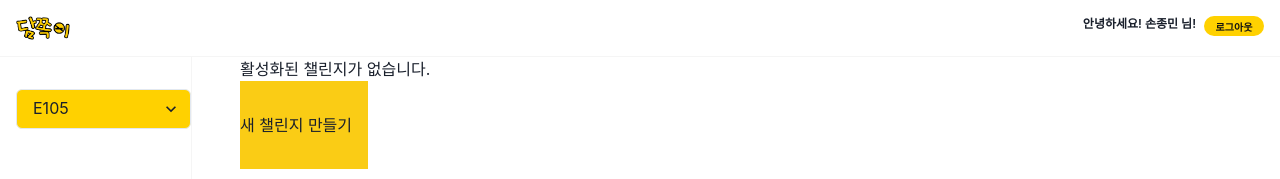
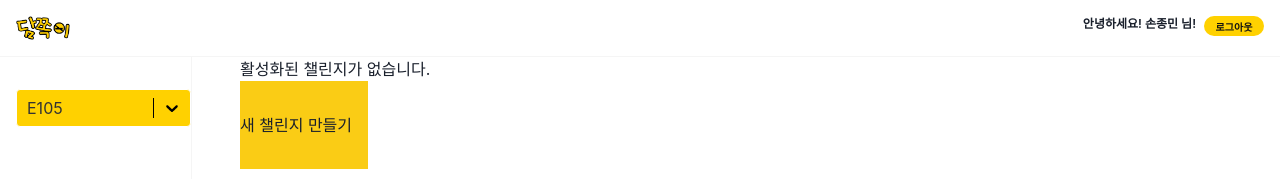
Before and after one commit to damjjok/damjjok, a React (Create React App) app in the folder client/: page /group/1/empty-challenge in a window 1280 px wide. Shown: the top 179 px of the page. Built offline with nearby package versions, Linux system fonts and the light colour scheme.

Commit message:
GroupList 스타일 적용

```diff
--- a/client/src/pages/group-space/sidebar/group-list/GroupList.js
+++ b/client/src/pages/group-space/sidebar/group-list/GroupList.js
@@ -1,55 +1,81 @@
-import { Menu, MenuButton, MenuList, MenuItem, Button, Select } from "@chakra-ui/react";
+import { Menu, MenuButton, MenuList, MenuItem, Button } from "@chakra-ui/react";
 import { ChevronDownIcon } from "@chakra-ui/icons";
 import { useRecoilValue } from "recoil";
 import { currentGroupState } from "../../../../contexts/User";
 import { useState } from "react";
+import Select from "react-select";
 
 //테스트를 위한 더미 데이터
 const groupItems = ['E105', 'E106', 'E107']
 
 
 function GroupList() {
+    // react-select 활용을 위한 option 배열 만들기
+    const options = groupItems.map((item, index) => (
+        { value: item, label: item }
+    ));
     const currentGroup = useRecoilValue(currentGroupState);
     // 더미데이터이므로 더미데이터[0]으로 초기값 설정, 이후 props나 recoilstate 기반으로 선택한 그룹명이 표시될 수 있도록 수정해야 함
-    const [selectedGroup, setSelectedGroup] = useState(groupItems[0]);
+    const [selectedGroup, setSelectedGroup] = useState(options[0]);
+
+    // 나중에 styledComponent로 분리해줄 것.
+    const customStyles = {
+        control: (base, state) => ({
+            ...base,
+            backgroundColor: '#FFD100',
+            borderColor: 'white', // 프레임 색상을 흰색으로 설정
+            boxShadow: state.isFocused ? 0 : 0, // 포커스 시 테두리 색상 제거
+            "&:hover": {
+                borderColor: "white" // 마우스 호버 시 테두리 색상 유지
+            }
+        }),
+        option: (styles, { isFocused, isSelected }) => {
+            return {
+                ...styles,
+                backgroundColor: isSelected ? '#FFD100' : isFocused ? 'rgba(255, 209, 0, 0.5)' : null,
+                color: 'black',
+                cursor: 'pointer',
+                "&:hover": {
+                    backgroundColor: 'rgba(255, 209, 0, 0.5)',
+                }
+            };
+        },
+        dropdownIndicator: (base) => ({
+            ...base,
+            color: "black", // dropdown indicator 색상을 흰색으로 설정
+        }),
+        indicatorSeparator: (base) => ({
+            ...base,
+            backgroundColor: 'black', // 구분선 색상을 흰색으로 설정
+        }),
+    };
+
     return (
-        // <Menu>
-        //     <MenuButton
-        //         as={Button}
-        //         colorScheme="yellow"
-        //         rightIcon={<ChevronDownIcon />}
-        //     >
-        //         {selectedGroup || currentGroup.groupName}
-        //     </MenuButton>
-        //     <MenuList>
-        //     {
-        //     groupItems.map((item, index) => (
-        //         <MenuItem minH="48px" key={index} onClick={() => setSelectedGroup(item)}>
-        //             <span>{item}</span>
-                    /* 해당 그룹으로 가도록 링크도 달아줘야 함 */
-                /* </MenuItem>
-            ))
-        }
-            </MenuList>
-        </Menu> */
+
+        // Chakra UI Selector 활용 코드
+        // <Select placeholder={selectedGroup || currentGroup.groupName} size='md' bg='dam.yellow'>
+        //      {
+        //      groupItems.map((item, index) => (
+        //             selectedGroup !== item &&
+        //             <option minH="48px" key={index} onClick={() => setSelectedGroup(item)} className=" hover:cursor-pointer">
+        //                 <span>{item}</span>
+        //                {/* 해당 그룹으로 가도록 링크도 달아줘야 함 */}
+        //            </option>
 
 
-
-        <Select placeholder={selectedGroup || currentGroup.groupName} size='md' bg='dam.yellow'>
-             {
-             groupItems.map((item, index) => (
-                    selectedGroup !== item &&
-                    <option minH="48px" key={index} onClick={() => setSelectedGroup(item)} className=" hover:cursor-pointer">
-                        <span>{item}</span>
-                       {/* 해당 그룹으로 가도록 링크도 달아줘야 함 */}
-                   </option>
+        //     ))
+        // }
+        // </Select>
 
 
-            ))
-        }
-        </Select>
-
-
+        <Select
+        placeholder={selectedGroup || currentGroup.groupName}
+        options={options}
+        value={selectedGroup}
+        styles={customStyles}
+        onChange={selectedOption => setSelectedGroup(selectedOption)}
+        isSearchable={false}
+    />
     );
 }
 
```
